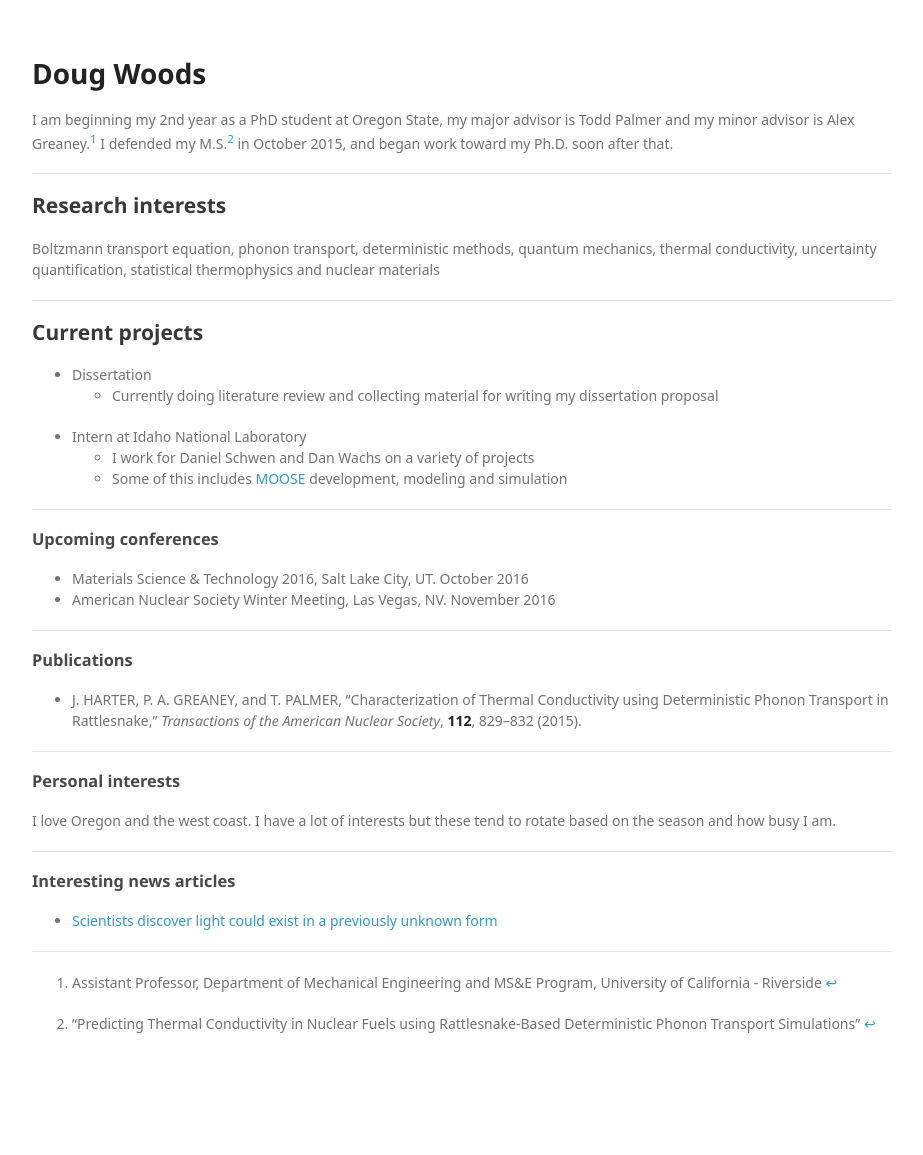
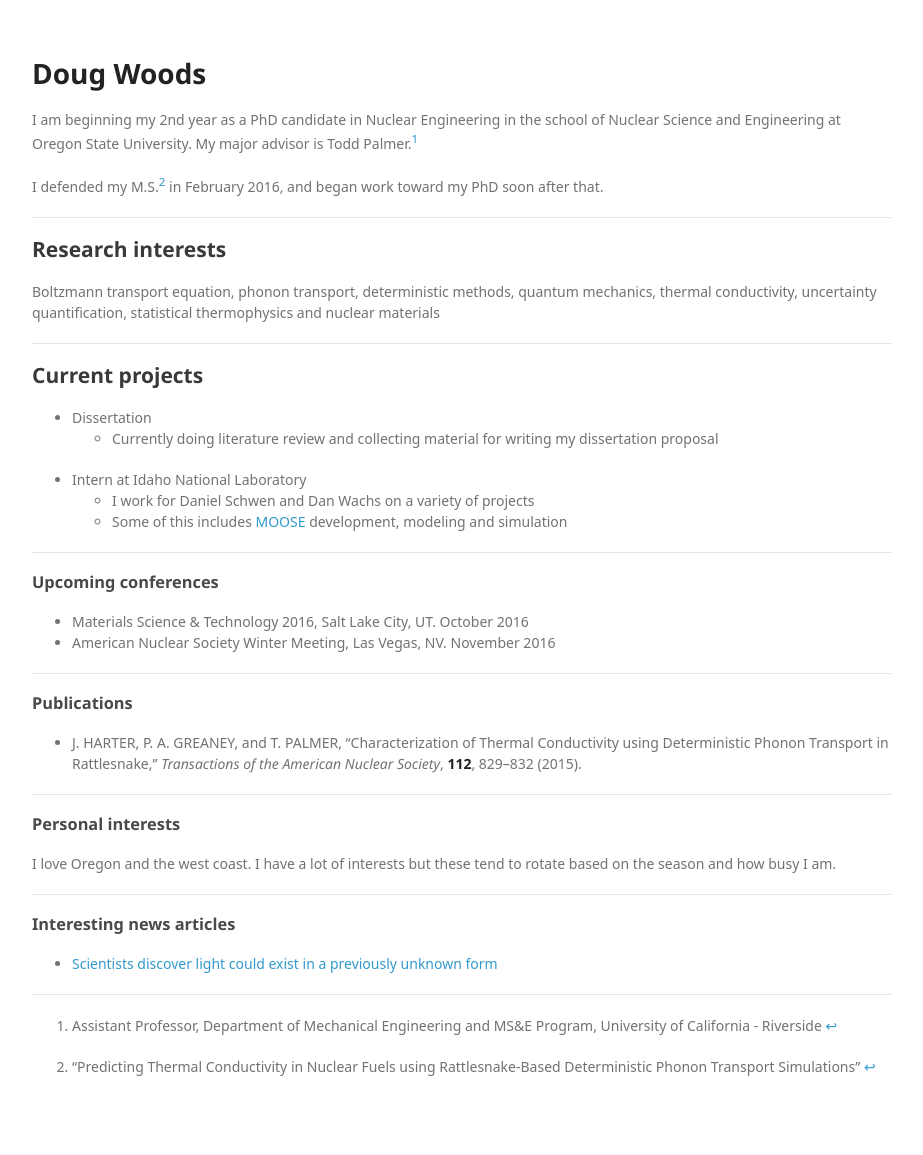
Before and after one commit to rtrp/osu-transport, a Jekyll site: the page built from woodsdou/index.md, in a window 1280 px wide. Shown: the whole page, without its empty margins (178-1101 px from the left). Built offline with Jekyll 4.4.1, drawn with Linux system fonts in a browser that asks for light colours; some web fonts are replaced; before the commit the page ends 1112 px from its top, so only the background shows below that.

Commit message:
update woodsdou index.md

```diff
--- a/woodsdou/index.md
+++ b/woodsdou/index.md
@@ -6,8 +6,9 @@ author: Doug Woods
 Doug Woods
 ================================
 
-I am beginning my 2nd year as a PhD student at Oregon State, my major advisor is Todd Palmer and my minor advisor is Alex Greaney.[^1]
-I defended my M.S.[^2] in October 2015, and began work toward my Ph.D. soon after that.
+I am beginning my 2nd year as a PhD candidate in Nuclear Engineering in the school of Nuclear Science and Engineering at Oregon State University. My major advisor is Todd Palmer.[^1]
+
+I defended my M.S.[^2] in February 2016, and began work toward my PhD soon after that.
 
 ***
 
```
